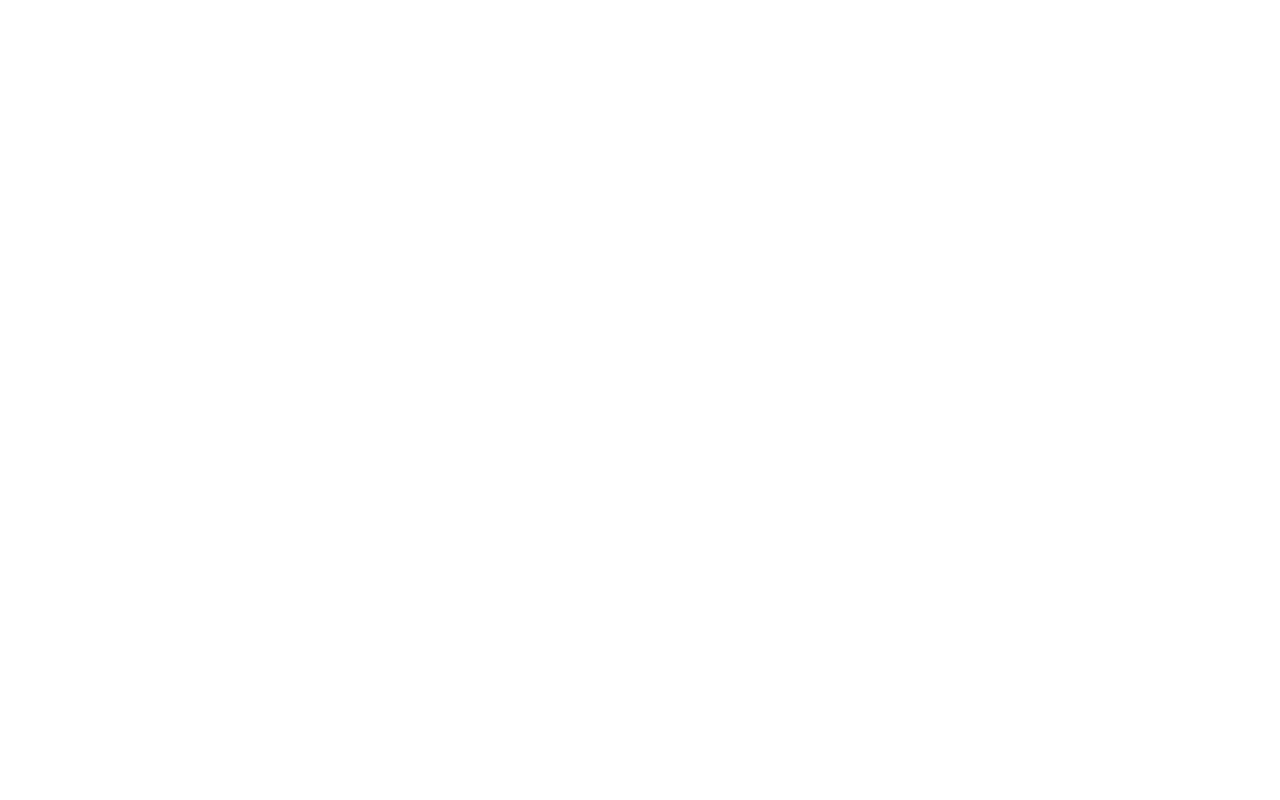
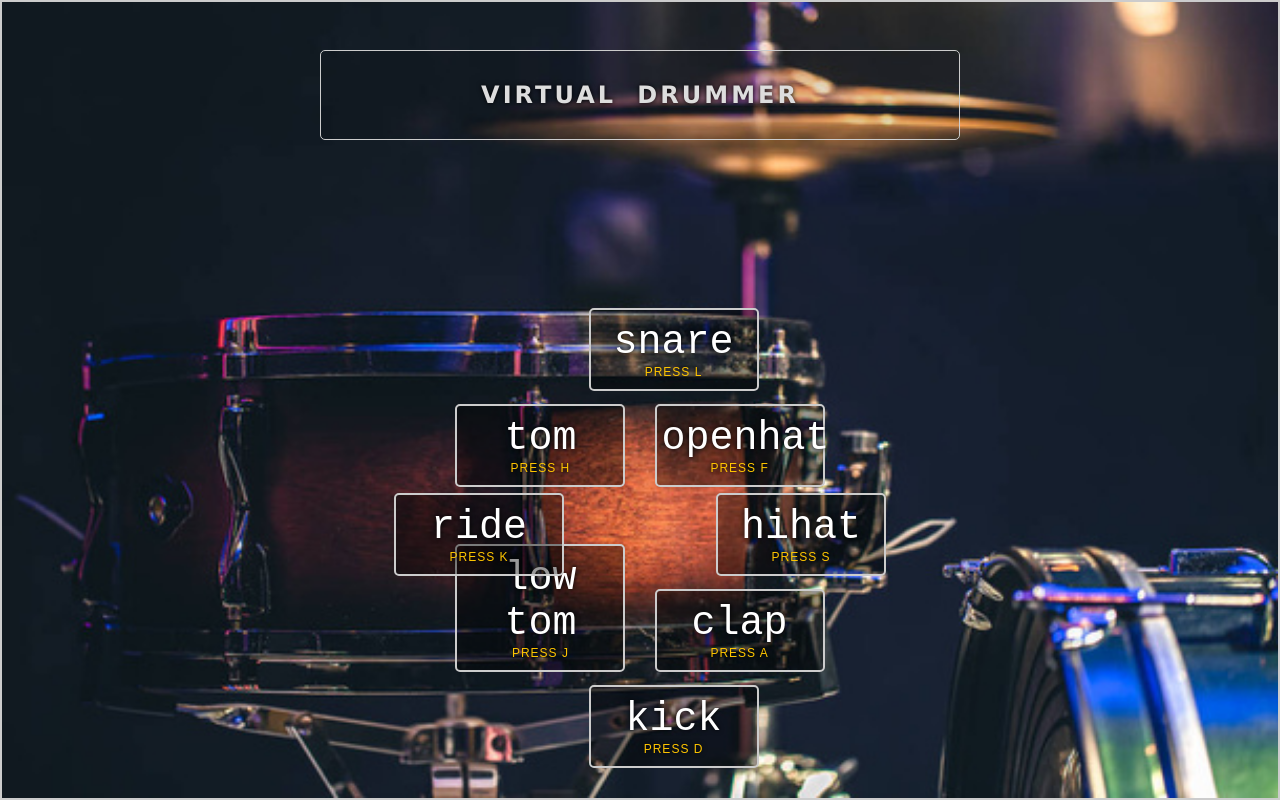
Before and after one commit to marcinMierzwa/Drum-Kit, a website: page index.html in a window 1280 px wide. Drawn offline with Linux system fonts and the light colour scheme.

Commit message:
add script and style

```diff
--- a/index.html
+++ b/index.html
@@ -6,6 +6,52 @@
     <link rel="stylesheet" href="style.css" />
   </head>
   <body>
+    <div class="wrapper">
+      <h1>Virtual Drummer</h1>
+      <div class="drum-kit">
+        <div data-key="a" class="key clap">
+          <kbd>clap</kbd>
+          <span class="sound">press a</span>
+        </div>
+        <div data-key="s" class="key hihat">
+          <kbd>hihat</kbd>
+          <span class="sound">press s</span>
+        </div>
+        <div data-key="d" class="key kick">
+          <kbd>kick</kbd>
+          <span class="sound">press d</span>
+        </div>
+        <div data-key="f" class="key openhat">
+          <kbd>openhat</kbd>
+          <span class="sound">press f</span>
+        </div>
+        <div data-key="j" class="key low-tom">
+          <kbd>low tom</kbd>
+          <span class="sound">press j</span>
+        </div>
+        <div data-key="k" class="key ride">
+          <kbd>ride</kbd>
+          <span class="sound">press k</span>
+        </div>
+        <div data-key="l" class="key snare">
+          <kbd>snare</kbd>
+          <span class="sound">press l</span>
+        </div>
+        <div data-key=";" class="key tom">
+          <kbd>tom</kbd>
+          <span class="sound">press h</span>
+        </div>
+      </div>
+    </div>
+
+    <audio data-key="a" src="sounds/clap.wav"></audio>
+    <audio data-key="s" src="sounds/hihat.wav"></audio>
+    <audio data-key="d" src="sounds/kick.wav"></audio>
+    <audio data-key="f" src="sounds/openhat.wav"></audio>
+    <audio data-key="j" src="sounds/boom.wav"></audio>
+    <audio data-key="k" src="sounds/ride.wav"></audio>
+    <audio data-key="l" src="sounds/snare.wav"></audio>
+    <audio data-key="h" src="sounds/tom.wav"></audio>
     <script src="dist/index.js"></script>
   </body>
 </html>
--- a/style.css
+++ b/style.css
@@ -1,5 +1,119 @@
-*{
+* {
   margin: 0;
   padding: 0;
   box-sizing: border-box;
 }
+html {
+  font-family: sans-serif;
+  font-size: 10px;
+}
+
+.wrapper {
+  width: 100vw;
+  height: 100vh;
+  border: 0.2rem solid #ccc;
+  background: url("./images/backgroud-drums.jfif") bottom center;
+  background-size: cover;
+  overflow: hidden;
+  position: fixed;
+}
+h1 {
+  color: #ddd;
+  text-align: center;
+  margin: 6vh auto 0 auto;
+  text-transform: uppercase;
+  letter-spacing: 3px;
+  word-spacing: 10px;
+  font-family: Verdana, Geneva, Tahoma, sans-serif;
+  border: 0.1rem solid #ccc;
+  border-radius: 0.5rem;
+  padding: 3rem 0.5rem;
+  transition: all 0.15s ease;
+  width: 50vw;
+  background: rgba(0, 0, 0, 0.1);
+  text-shadow: 0 0 0.5rem black;
+  font-size: clamp(1rem, 3vh, 3rem);
+}
+.drum-kit {
+  width: 40vw;
+  height: 60vh;
+  position: relative;
+  top: 50%;
+  left: 50%;
+  transform: translate(-50%, -50%);
+  border-radius: 50%;
+}
+.key {
+  border: 0.2rem solid #ccc;
+  border-radius: 0.5rem;
+  margin: 1rem;
+  padding: 1rem 0.5rem;
+  transition: all 0.15s ease;
+  width: 17rem;
+  text-align: center;
+  color: white;
+  background: rgba(0, 0, 0, 0.4);
+  text-shadow: 0 0 0.5rem black;
+  position: absolute;
+}
+
+.playing {
+  transform: scale(1.1);
+  border-color: #ffc600;
+  box-shadow: 0 0 1rem #ffc600;
+}
+
+kbd {
+  display: block;
+  font-size: 4rem;
+}
+
+.sound {
+  font-size: 1.2rem;
+  text-transform: uppercase;
+  letter-spacing: 0.1rem;
+  color: #ffc600;
+}
+.snare {
+  left: 38%;
+}
+.kick {
+  left: 38%;
+  bottom: 0;
+}
+.hihat {
+  right: 0;
+  bottom: 40%;
+}
+.clap {
+  right: 12%;
+  bottom: 20%;
+}
+.openhat {
+  right: 12%;
+  top: 20%;
+}
+.low-tom {
+  left: 12%;
+  bottom: 20%;
+}
+.ride {
+  left: 0;
+  bottom: 40%;
+}
+.tom {
+  left: 12%;
+  top: 20%;
+}
+
+@media only screen and (max-width: 1200px) {
+  .drum-kit {
+    display: flex;
+    flex-direction: column;
+    justify-content: space-evenly;
+    align-items: center;
+  }
+  .key {
+    position: static;
+  }
+}
```
Also changed, not shown: index.ts (+29 -0 lines), README.md.
